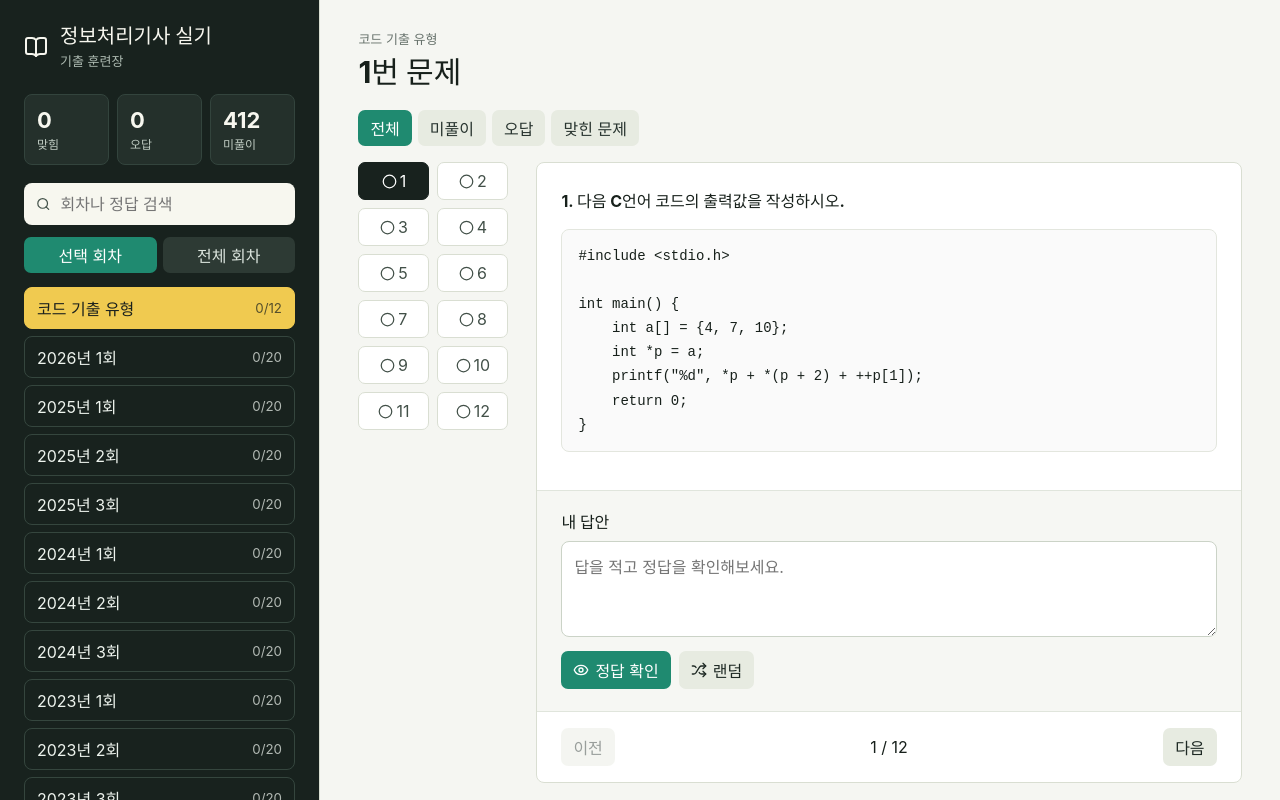
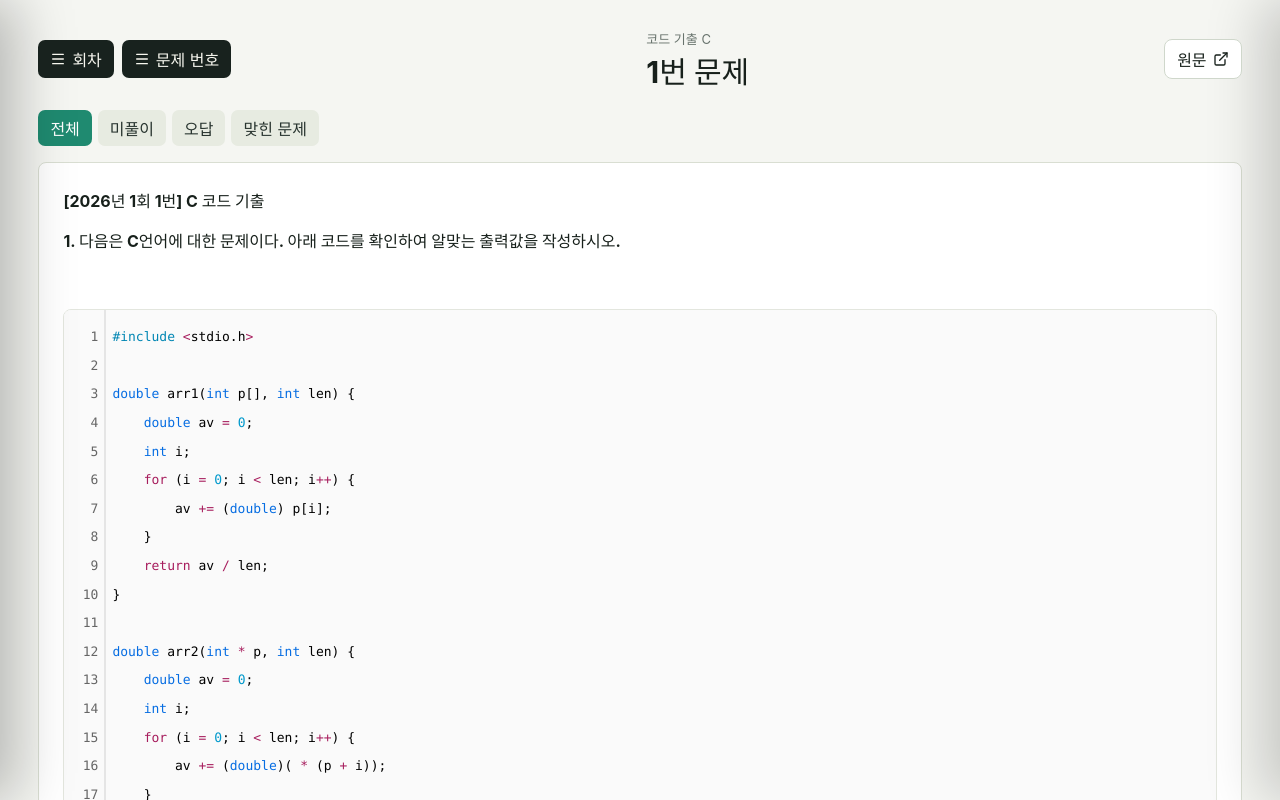
Before and after one commit to 0625yt/jeongcheogi-practice, a React (Vite) app: page / in a window 1280 px wide. Shown: the top 800 px of the page. Built offline with nearby package versions, Linux system fonts and the light colour scheme.

Commit message:
Split code practice by language and improve drawers

```diff
--- a/src/data/codePractice.js
+++ b/src/data/codePractice.js
@@ -376,3 +376,51 @@ export const codePracticeExplanations = {
     ],
   },
 };
+
+export const customCodePracticeByLanguage = [
+  {
+    id: "코드기출-C",
+    title: "코드 기출 C",
+    language: "c",
+    questions: codePracticeExam.questions.slice(0, 4).map((item, index) => ({
+      ...item,
+      number: index + 1,
+      explanationKey: `코드기출-C-${index + 1}`,
+    })),
+  },
+  {
+    id: "코드기출-Java",
+    title: "코드 기출 Java",
+    language: "java",
+    questions: codePracticeExam.questions.slice(4, 8).map((item, index) => ({
+      ...item,
+      number: index + 1,
+      explanationKey: `코드기출-Java-${index + 1}`,
+    })),
+  },
+  {
+    id: "코드기출-Python",
+    title: "코드 기출 Python",
+    language: "python",
+    questions: codePracticeExam.questions.slice(8, 12).map((item, index) => ({
+      ...item,
+      number: index + 1,
+      explanationKey: `코드기출-Python-${index + 1}`,
+    })),
+  },
+];
+
+export const codeTypePracticeExplanations = {
+  "코드기출-C-1": codePracticeExplanations["코드기출-유형-1"],
+  "코드기출-C-2": codePracticeExplanations["코드기출-유형-2"],
+  "코드기출-C-3": codePracticeExplanations["코드기출-유형-3"],
+  "코드기출-C-4": codePracticeExplanations["코드기출-유형-4"],
+  "코드기출-Java-1": codePracticeExplanations["코드기출-유형-5"],
+  "코드기출-Java-2": codePracticeExplanations["코드기출-유형-6"],
+  "코드기출-Java-3": codePracticeExplanations["코드기출-유형-7"],
+  "코드기출-Java-4": codePracticeExplanations["코드기출-유형-8"],
+  "코드기출-Python-1": codePracticeExplanations["코드기출-유형-9"],
+  "코드기출-Python-2": codePracticeExplanations["코드기출-유형-10"],
+  "코드기출-Python-3": codePracticeExplanations["코드기출-유형-11"],
+  "코드기출-Python-4": codePracticeExplanations["코드기출-유형-12"],
+};
--- a/src/main.jsx
+++ b/src/main.jsx
@@ -14,11 +14,17 @@ import {
   XCircle,
   X,
 } from "lucide-react";
-import { codePracticeExam, codePracticeExplanations } from "./data/codePractice";
+import { customCodePracticeByLanguage, codeTypePracticeExplanations } from "./data/codePractice";
 import { exams } from "./data/exams";
 import "./styles.css";
 
 const STORAGE_KEY = "engineer-practical-exam-trainer";
+
+const CODE_LANGUAGE_TYPES = [
+  { id: "코드기출-C", title: "코드 기출 C", language: "c", label: "C" },
+  { id: "코드기출-Java", title: "코드 기출 Java", language: "java", label: "Java" },
+  { id: "코드기출-Python", title: "코드 기출 Python", language: "python", label: "Python" },
+];
 
 function plainText(html) {
   const element = document.createElement("div");
@@ -45,8 +51,54 @@ function extractCodeLines(html) {
   });
 }
 
+function detectCodeLanguage(text) {
+  if (/(C언어|C코드|C 언어|다음은 C\b)/i.test(text)) return "c";
+  if (/(Java|JAVA|자바)/i.test(text)) return "java";
+  if (/(Python|Pyhon|파이썬)/i.test(text)) return "python";
+  return null;
+}
+
+function buildCodeTypeExams(baseExams) {
+  const buckets = new Map(CODE_LANGUAGE_TYPES.map((type) => [type.language, []]));
+
+  baseExams.forEach((exam) => {
+    exam.questions.forEach((question) => {
+      const promptText = plainText(question.promptHtml);
+      const language = detectCodeLanguage(promptText);
+      if (!language || !/(코드|출력값|출력 값|실행 결과|출력되는 값|알맞는 출력)/i.test(promptText)) return;
+
+      const bucket = buckets.get(language);
+      const type = CODE_LANGUAGE_TYPES.find((item) => item.language === language);
+      bucket.push({
+        ...question,
+        number: bucket.length + 1,
+        sourceUrl: exam.sourceUrl,
+        explanationKey: `${exam.id}-${question.number}`,
+        promptHtml: `<p><b>[${exam.title} ${question.number}번] ${type.label} 코드 기출</b></p>${question.promptHtml}`,
+      });
+    });
+  });
+
+  customCodePracticeByLanguage.forEach((customExam) => {
+    const bucket = buckets.get(customExam.language);
+    customExam.questions.forEach((question) => {
+      bucket.push({
+        ...question,
+        number: bucket.length + 1,
+      });
+    });
+  });
+
+  return CODE_LANGUAGE_TYPES.map((type) => ({
+    id: type.id,
+    title: type.title,
+    sourceUrl: "",
+    questions: buckets.get(type.language),
+  }));
+}
+
 const detailedCodeExplanations = {
-  ...codePracticeExplanations,
+  ...codeTypePracticeExplanations,
   "2026년-1회-1": {
     title: "C 코드 흐름",
     summary:
@@ -396,7 +448,7 @@ function explainCodeLine(line) {
 function getCodingExplanation(question) {
   const prompt = plainText(question.promptHtml);
   const answer = question.answerText;
-  const questionKey = `${question.examId}-${question.number}`;
+  const questionKey = question.explanationKey ?? `${question.examId}-${question.number}`;
   const detailed = detailedCodeExplanations[questionKey];
   if (detailed) return { ...detailed, answer, mode: "detailed" };
 
@@ -432,8 +484,9 @@ function saveProgress(next) {
 }
 
 function App() {
-  const trainingExams = useMemo(() => [codePracticeExam, ...exams], []);
-  const [selectedExamId, setSelectedExamId] = useState(codePracticeExam.id);
+  const codeTypeExams = useMemo(() => buildCodeTypeExams(exams), []);
+  const trainingExams = useMemo(() => [...codeTypeExams, ...exams], [codeTypeExams]);
+  const [selectedExamId, setSelectedExamId] = useState(CODE_LANGUAGE_TYPES[0].id);
   const [currentIndex, setCurrentIndex] = useState(0);
   const [answers, setAnswers] = useState({});
   const [revealed, setRevealed] = useState({});
@@ -453,7 +506,7 @@ function App() {
           ...question,
           examId: exam.id,
           examTitle: exam.title,
-          sourceUrl: exam.sourceUrl,
+          sourceUrl: question.sourceUrl ?? exam.sourceUrl,
           localIndex: index,
           key: `${exam.id}-${question.number}`,
         })),
@@ -469,7 +522,7 @@ function App() {
             ...question,
             examId: selectedExam.id,
             examTitle: selectedExam.title,
-            sourceUrl: selectedExam.sourceUrl,
+            sourceUrl: question.sourceUrl ?? selectedExam.sourceUrl,
             localIndex: index,
             key: `${selectedExam.id}-${question.number}`,
           }));
@@ -636,11 +689,23 @@ function App() {
       <section className="workspace">
         <header className="topbar">
           <div className="mobilePanelActions" aria-label="학습 패널 열기">
-            <button onClick={() => setExamPanelOpen(true)}>
+            <button
+              className={examPanelOpen ? "active" : ""}
+              onClick={() => {
+                setExamPanelOpen((open) => !open);
+                setNumberPanelOpen(false);
+              }}
+            >
               <Menu size={16} />
               회차
             </button>
-            <button onClick={() => setNumberPanelOpen(true)}>
+            <button
+              className={numberPanelOpen ? "active" : ""}
+              onClick={() => {
+                setNumberPanelOpen((open) => !open);
+                setExamPanelOpen(false);
+              }}
+            >
               <Menu size={16} />
               문제 번호
             </button>
--- a/src/styles.css
+++ b/src/styles.css
@@ -28,26 +28,49 @@ button {
 
 .app {
   min-height: 100vh;
-  display: grid;
-  grid-template-columns: 320px minmax(0, 1fr);
+  display: block;
 }
 
-.panelBackdrop,
-.drawerClose,
-.mobilePanelActions,
-.numberPanelHeader {
-  display: none;
+.panelBackdrop {
+  position: fixed;
+  inset: 0;
+  z-index: 30;
+  display: block;
+  background: rgb(14 20 17 / 0.42);
 }
 
 .sidebar {
-  position: sticky;
-  top: 0;
-  height: 100vh;
+  position: fixed;
+  inset: 0 auto 0 0;
+  z-index: 40;
+  width: min(360px, 88vw);
+  height: 100dvh;
   overflow: auto;
-  padding: 24px;
+  padding: 54px 18px 18px;
   background: #18221e;
   color: #f7f7ef;
   border-right: 1px solid #d9ded2;
+  box-shadow: 24px 0 54px rgb(0 0 0 / 0.26);
+  transform: translateX(-102%);
+  transition: transform 180ms ease;
+}
+
+.sidebar.open {
+  transform: translateX(0);
+}
+
+.drawerClose {
+  position: absolute;
+  top: 14px;
+  right: 14px;
+  width: 34px;
+  height: 34px;
+  display: inline-flex;
+  align-items: center;
+  justify-content: center;
+  border-radius: 7px;
+  background: #2d3a34;
+  color: #f7f7ef;
 }
 
 .brand {
@@ -187,6 +210,8 @@ button {
 }
 
 .topbar {
+  position: relative;
+  z-index: 60;
   display: flex;
   align-items: center;
   justify-content: space-between;
@@ -194,10 +219,34 @@ button {
   margin-bottom: 18px;
 }
 
+.mobilePanelActions {
+  position: relative;
+  z-index: 70;
+  display: flex;
+  gap: 8px;
+}
+
+.mobilePanelActions button {
+  min-height: 38px;
+  display: inline-flex;
+  align-items: center;
+  gap: 6px;
+  padding: 0 12px;
+  border-radius: 7px;
+  background: #18221e;
+  color: #f7f7ef;
+}
+
+.mobilePanelActions button.active {
+  background: #f0ca50;
+  color: #17201b;
+}
+
 .topbar h2 {
   margin: 0;
   font-size: 30px;
   letter-spacing: 0;
+  word-break: keep-all;
 }
 
 .topbar p {
@@ -224,27 +273,62 @@ button {
 
 .questionShell {
   display: grid;
-  grid-template-columns: 150px minmax(0, 1fr);
-  column-gap: 28px;
+  grid-template-columns: minmax(0, 1fr);
   row-gap: 18px;
   align-items: start;
 }
 
 .questionNav {
-  position: sticky;
-  top: 18px;
+  position: fixed;
+  inset: 0 0 0 auto;
+  z-index: 40;
+  width: min(320px, 82vw);
+  height: 100dvh;
   display: grid;
-  grid-template-columns: repeat(2, minmax(64px, 1fr));
+  grid-template-columns: repeat(3, minmax(0, 1fr));
+  align-content: start;
   gap: 8px;
-  max-height: calc(100vh - 36px);
+  max-height: none;
+  padding: 58px 16px 18px;
   overflow-y: auto;
-  overflow-x: visible;
-  z-index: 2;
+  overflow-x: hidden;
+  background: #f7f8f4;
+  border-left: 1px solid #d9ded2;
+  box-shadow: -24px 0 54px rgb(0 0 0 / 0.2);
+  transform: translateX(102%);
+  transition: transform 180ms ease;
+}
+
+.questionNav.open {
+  transform: translateX(0);
+}
+
+.numberPanelHeader {
+  position: absolute;
+  top: 14px;
+  left: 16px;
+  right: 16px;
+  display: flex;
+  align-items: center;
+  justify-content: space-between;
+  color: #17201b;
+}
+
+.numberPanelHeader button {
+  width: 34px;
+  height: 34px;
+  min-width: 0;
+  display: inline-flex;
+  align-items: center;
+  justify-content: center;
+  border-radius: 7px;
+  background: #e7ebe1;
+  color: #17201b;
 }
 
 .questionNav button {
   height: 38px;
-  min-width: 64px;
+  min-width: 0;
   display: inline-flex;
   align-items: center;
   justify-content: center;
@@ -304,6 +388,8 @@ button {
   overflow-y: hidden;
   -webkit-overflow-scrolling: touch;
   background: #fafafa;
+  font-size: 13px !important;
+  line-height: 1.1 !important;
 }
 
 .questionContent .colorscripter-code table {
@@ -332,6 +418,8 @@ button {
 
 .questionContent .colorscripter-code td:first-child div {
   white-space: pre !important;
+  font-size: 13px !important;
+  line-height: 1.1 !important;
 }
 
 .questionContent .colorscripter-code td:nth-child(2) {
@@ -342,6 +430,14 @@ button {
   white-space: pre !important;
   word-break: normal !important;
   overflow-wrap: normal !important;
+  font-size: 13px !important;
+  line-height: 1.1 !important;
+}
+
+.questionContent .colorscripter-code td:nth-child(2) > div > div {
+  min-height: 0 !important;
+  padding-top: 0 !important;
+  padding-bottom: 0 !important;
 }
 
 .questionContent .custom-code {
@@ -352,8 +448,8 @@ button {
   margin: 0;
   min-width: max-content;
   font-family: "SFMono-Regular", Consolas, "Liberation Mono", monospace;
-  font-size: 14px;
-  line-height: 1.65;
+  font-size: 13px;
+  line-height: 1.18;
   white-space: pre;
 }
 
@@ -519,49 +615,6 @@ button {
 }
 
 @media (max-width: 920px) {
-  .app {
-    display: block;
-  }
-
-  .panelBackdrop {
-    position: fixed;
-    inset: 0;
-    z-index: 30;
-    display: block;
-    background: rgb(14 20 17 / 0.42);
-  }
-
-  .sidebar {
-    position: fixed;
-    inset: 0 auto 0 0;
-    z-index: 40;
-    width: min(360px, 88vw);
-    height: 100dvh;
-    max-height: none;
-    padding: 54px 18px 18px;
-    transform: translateX(-102%);
-    transition: transform 180ms ease;
-    box-shadow: 24px 0 54px rgb(0 0 0 / 0.26);
-  }
-
-  .sidebar.open {
-    transform: translateX(0);
-  }
-
-  .drawerClose {
-    position: absolute;
-    top: 14px;
-    right: 14px;
-    width: 34px;
-    height: 34px;
-    display: inline-flex;
-    align-items: center;
-    justify-content: center;
-    border-radius: 7px;
-    background: #2d3a34;
-    color: #f7f7ef;
-  }
-
   .examList {
     display: grid;
     gap: 7px;
@@ -580,72 +633,9 @@ button {
     row-gap: 20px;
   }
 
-  .questionNav {
-    position: fixed;
-    inset: 0 0 0 auto;
-    z-index: 40;
-    width: min(300px, 82vw);
-    max-height: none;
-    height: 100dvh;
-    grid-template-columns: repeat(3, minmax(0, 1fr));
-    align-content: start;
-    gap: 8px;
-    padding: 58px 16px 18px;
-    overflow-y: auto;
-    overflow-x: hidden;
-    background: #f7f8f4;
-    border-left: 1px solid #d9ded2;
-    box-shadow: -24px 0 54px rgb(0 0 0 / 0.2);
-    transform: translateX(102%);
-    transition: transform 180ms ease;
-  }
-
-  .questionNav.open {
-    transform: translateX(0);
-  }
-
-  .numberPanelHeader {
-    position: absolute;
-    top: 14px;
-    left: 16px;
-    right: 16px;
-    display: flex;
-    align-items: center;
-    justify-content: space-between;
-    color: #17201b;
-  }
-
-  .numberPanelHeader button {
-    width: 34px;
-    height: 34px;
-    display: inline-flex;
-    align-items: center;
-    justify-content: center;
-    border-radius: 7px;
-    background: #e7ebe1;
-    color: #17201b;
-  }
-
-  .questionNav button {
-    min-width: 0;
-  }
-
   .mobilePanelActions {
     width: 100%;
-    display: flex;
-    gap: 8px;
     order: -1;
-  }
-
-  .mobilePanelActions button {
-    min-height: 38px;
-    display: inline-flex;
-    align-items: center;
-    gap: 6px;
-    padding: 0 12px;
-    border-radius: 7px;
-    background: #18221e;
-    color: #f7f7ef;
   }
 
   .questionContent .colorscripter-code {
```
